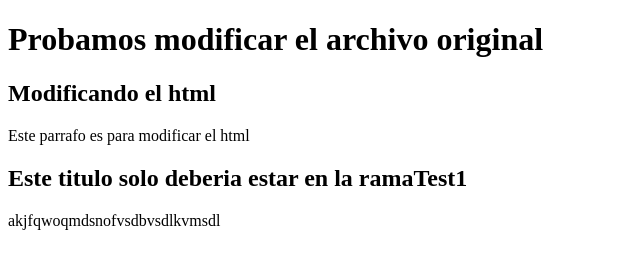
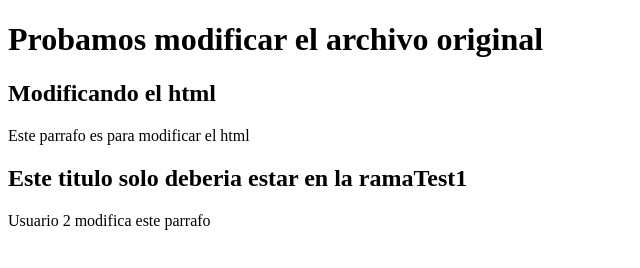
Before and after one commit to bernarjf/Proyecto-Programacion, a plain HTML site: page index.html in a window 1280 px wide. Shown: the full height of the page, 0-640 px from the left. Drawn offline with Linux system fonts and the light colour scheme.

Commit message:
agregue cambios en el parrafo 2

```diff
--- a/index.html
+++ b/index.html
@@ -12,6 +12,6 @@
     <p>Este parrafo es para modificar el html</p>
 
     <h2>Este titulo solo deberia estar en la ramaTest1</h2>
-    <p>akjfqwoqmdsnofvsdbvsdlkvmsdl</p>
+    <p>Usuario 2 modifica este parrafo</p>
 </body>
 </html>
```
